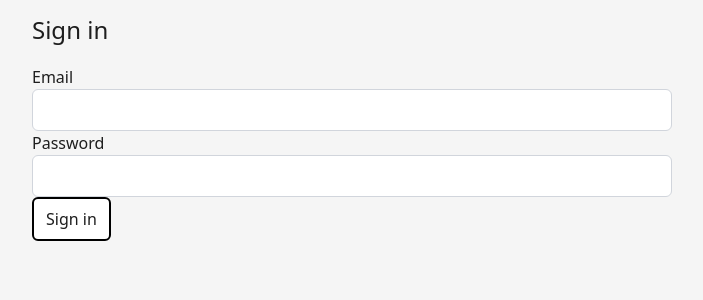
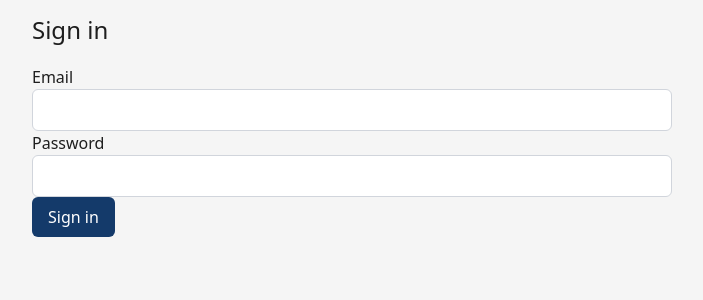
Before and after one commit to bea94k/hat-menu-v0.2, a React (Vite) app in the folder hat-menu/: page /sign-in in a window 1280 px wide. Shown: the top 300 px of the page, without its empty margins (288-991 px from the left). Built offline with nearby package versions, Linux system fonts and the light colour scheme; no server answers.

Commit message:
Create reusable button component with variants, add classes merge util

```diff
--- a/hat-menu/package.json
+++ b/hat-menu/package.json
@@ -16,6 +16,7 @@
     "@hookform/resolvers": "^5.2.1",
     "@supabase/supabase-js": "^2.76.1",
     "@tailwindcss/vite": "^4.1.18",
+    "clsx": "^2.1.1",
     "date-fns": "^4.1.0",
     "json-server": "^1.0.0-beta.3",
     "react": "^19.1.1",
@@ -23,6 +24,7 @@
     "react-hook-form": "^7.62.0",
     "react-router": "^7.8.2",
     "swr": "^2.3.6",
+    "tailwind-merge": "^3.5.0",
     "tailwindcss": "^4.1.18",
     "yup": "^1.7.0"
   },
--- a/hat-menu/src/components/AddRecipeForm.tsx
+++ b/hat-menu/src/components/AddRecipeForm.tsx
@@ -6,6 +6,7 @@ import { addRecipe } from '../data/recipesApi';
 import { RecipeFormSchema, type RecipeForm } from '../schemas/Recipes';
 import { IngredientsListInput } from './IngredientsListInput';
 import { isSessionError } from '../utils/auth';
+import Button from './Button';
 
 const AddRecipeForm = () => {
     const inputRef = useRef<HTMLInputElement>(null);
@@ -86,7 +87,7 @@ const AddRecipeForm = () => {
                 errors={errors.ingredients}
             />
 
-            <button type="submit" style={{ border: '2px solid black' }}>Add Recipe</button>
+            <Button type="submit">Add Recipe</Button>
             {Object.keys(errors).length > 0 && (
                 <div style={{ border: '2px solid red', padding: '1rem' }}>
                     <ul>
--- /dev/null
+++ b/hat-menu/src/components/Button.tsx
@@ -0,0 +1,26 @@
+import type { ButtonHTMLAttributes } from 'react';
+import { cn } from '../utils/styleUtils';
+
+type ButtonVariant = 'primary' | 'outline';
+
+type ButtonProps = ButtonHTMLAttributes<HTMLButtonElement> & {
+    variant?: ButtonVariant;
+};
+
+const Button = ({ className, type = 'button', variant = 'primary', ...props }: ButtonProps) => {
+    return (
+        <button
+            type={type}
+            className={cn(
+                'min-h-10 rounded-md px-4 py-2',
+                'transition-colors',
+                'disabled:cursor-not-allowed disabled:bg-gray-300 disabled:text-gray-600 disabled:border-gray-400',
+                variant === 'primary' && 'bg-primary-500 text-white hover:bg-primary-700',
+                variant === 'outline' && 'border border-primary-500 bg-white text-primary-500 hover:bg-gray-100',
+                className)}
+            {...props}
+        />
+    );
+};
+
+export default Button;
--- a/hat-menu/src/components/CreateMenuForm.tsx
+++ b/hat-menu/src/components/CreateMenuForm.tsx
@@ -9,6 +9,7 @@ import { getUniqueRandom } from '../utils/utils';
 import { addMenu } from '../data/menusApi';
 import { differenceInCalendarDays, addDays, format } from 'date-fns';
 import { isSessionError } from '../utils/auth';
+import Button from './Button';
 
 const CreateMenuForm = () => {
     const { recipes } = useRecipes();
@@ -100,7 +101,11 @@ const CreateMenuForm = () => {
             </div>
 
             <h2>Suggested menu</h2>
-            <button type="button" onClick={() => getRandomMenu(differenceInCalendarDays(getValues('endDate'), getValues('startDate')) + 1 || 0)}>Get random recipes</button>
+            <Button
+                variant='outline'
+                onClick={() => getRandomMenu(differenceInCalendarDays(getValues('endDate'), getValues('startDate')) + 1 || 0)}>
+                Get random recipes
+            </Button>
             <ol>
                 {getValues('recipes')?.map((recipe, index) => {
                     const startDate = getValues('startDate') ? new Date(getValues('startDate')) : null;
@@ -108,36 +113,33 @@ const CreateMenuForm = () => {
 
                     return (
                         <li key={recipe.id}>
-                            <button
-                                type="button"
+                            <Button
                                 onClick={() => swap(index, index - 1)}
                                 disabled={index === 0}
                                 aria-label={`Move up ${recipe.name}`}
                             >
                                 Move up
-                            </button>
-                            <button
-                                type="button"
+                            </Button>
+                            <Button
                                 onClick={() => swap(index, index + 1)}
                                 disabled={index === fields.length - 1}
                                 aria-label={`Move down ${recipe.name}`}
                             >
                                 Move down
-                            </button>
-                            <button
-                                type="button"
+                            </Button>
+                            <Button
                                 onClick={() => randomizeRecipeAtIndex(index)}
                                 aria-label={`Change ${recipe.name}`}
                             >
                                 Change
-                            </button>
+                            </Button>
                             <strong>{recipeDate}</strong> - {recipe.name}
                         </li>
                     );
                 })}
             </ol>
 
-            <button type="submit" style={{border: '2px solid black'}}>Save menu</button>
+            <Button type="submit">Save menu</Button>
 
             {Object.keys(errors).length > 0 && (
                 <div style={{ border: '2px solid red', padding: '1rem' }}>
--- a/hat-menu/src/components/IngredientInput.tsx
+++ b/hat-menu/src/components/IngredientInput.tsx
@@ -2,6 +2,7 @@ import type { FieldErrors, UseFormRegister } from 'react-hook-form';
 import { useSuggestedIngredients } from '../data/ingredientsApi';
 import { units, type Ingredient } from '../schemas/Ingredients';
 import type { RecipeForm } from '../schemas/Recipes';
+import Button from './Button';
 
 interface IngredientInputProps {
     index: number;
@@ -105,15 +106,14 @@ export function IngredientInput({
                 )}
             </div>
 
-            <button
-                type="button"
+            <Button
+                variant='outline'
                 onClick={onRemove}
                 disabled={disableRemove}
                 aria-label={`Remove ingredient ${index + 1}`}
-                className="px-4 py-2 bg-red-500 text-white rounded-md hover:bg-red-600 disabled:opacity-50 disabled:cursor-not-allowed transition-colors"
             >
                 Remove
-            </button>
+            </Button>
         </div>
     );
 }
--- a/hat-menu/src/components/IngredientsListInput.tsx
+++ b/hat-menu/src/components/IngredientsListInput.tsx
@@ -1,6 +1,7 @@
 import { useFieldArray } from 'react-hook-form';
 import type { Control, UseFormRegister, FieldErrors } from 'react-hook-form';
 import { IngredientInput } from './IngredientInput';
+import Button from './Button';
 import type { RecipeForm } from '../schemas/Recipes';
 
 interface IngredientsListInputProps {
@@ -36,13 +37,12 @@ export function IngredientsListInput({ control, register, errors }: IngredientsL
                 ))}
             </div>
 
-            <button
-                type="button"
+            <Button
+                variant='outline'
                 onClick={handleAddIngredient}
-                className="mt-3 px-4 py-2 bg-blue-500 text-white rounded-md hover:bg-blue-600 transition-colors"
             >
                 + Add Ingredient
-            </button>
+            </Button>
         </div>
     );
 }
--- a/hat-menu/src/components/Navbar.tsx
+++ b/hat-menu/src/components/Navbar.tsx
@@ -1,6 +1,7 @@
 import { useNavigate } from 'react-router';
 import { useAuth } from '../auth/useAuth';
 import NavbarLink from './NavbarLink';
+import Button from './Button';
 
 const Navbar = () => {
     const navigate = useNavigate();
@@ -26,13 +27,12 @@ const Navbar = () => {
             <nav aria-label="Account" className="h-10 w-full bg-primary-500 text-white">
                 <ul className="flex h-full justify-end">
                     <li className="h-full">
-                        <button
-                            type="button"
+                        <Button
                             onClick={handleSignOut}
-                            className="h-full px-4 transition-colors hover:bg-primary-700 focus-visible:bg-primary-700"
+                            className="h-full min-h-0 rounded-none px-4"
                         >
                             Log out
-                        </button>
+                        </Button>
                     </li>
                 </ul>
             </nav>
--- a/hat-menu/src/pages/SignInPage.tsx
+++ b/hat-menu/src/pages/SignInPage.tsx
@@ -6,6 +6,7 @@ import { useAuth } from '../auth/useAuth';
 import { AuthSchema, type AuthForm } from '../schemas/Auth';
 import { mapAuthErrorMessage } from '../utils/auth';
 import PageWrapper from '../components/PageWrapper';
+import Button from '../components/Button';
 
 const SignInPage = () => {
     const navigate = useNavigate();
@@ -82,9 +83,9 @@ const SignInPage = () => {
                     </p>
                 )}
 
-                <button type="submit" disabled={isSubmitting} className="px-3 py-2 border-2 border-black rounded-md bg-white">
+                <Button type="submit" disabled={isSubmitting}>
                     {isSubmitting ? 'Signing in...' : 'Sign in'}
-                </button>
+                </Button>
             </form>
         </PageWrapper>
     );
--- /dev/null
+++ b/hat-menu/src/utils/styleUtils.ts
@@ -0,0 +1,8 @@
+import { type ClassValue, clsx } from 'clsx';
+import { twMerge } from 'tailwind-merge';
+
+const cn = (...classes: ClassValue[]) => {
+    return twMerge(clsx(classes));
+};
+
+export { cn };
```
Also changed, not shown: 1 other file (tests, documents, lock files or other folders).
